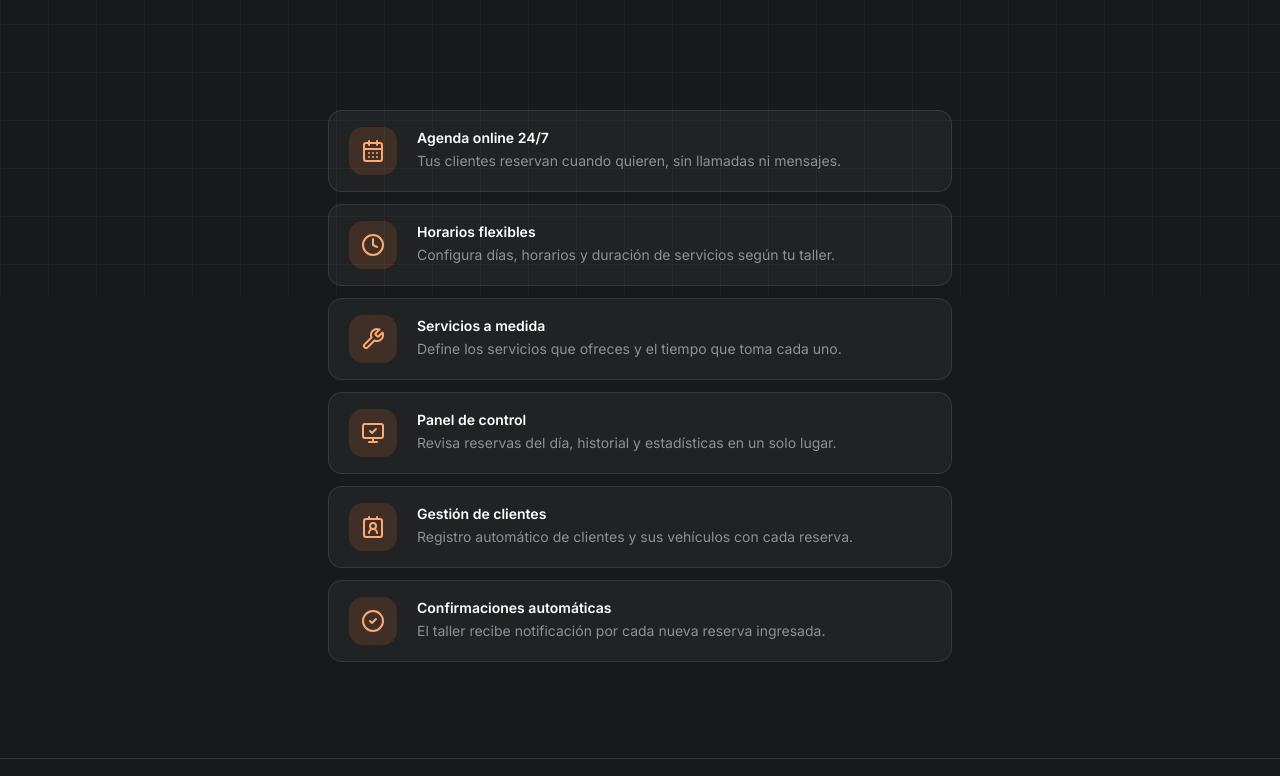
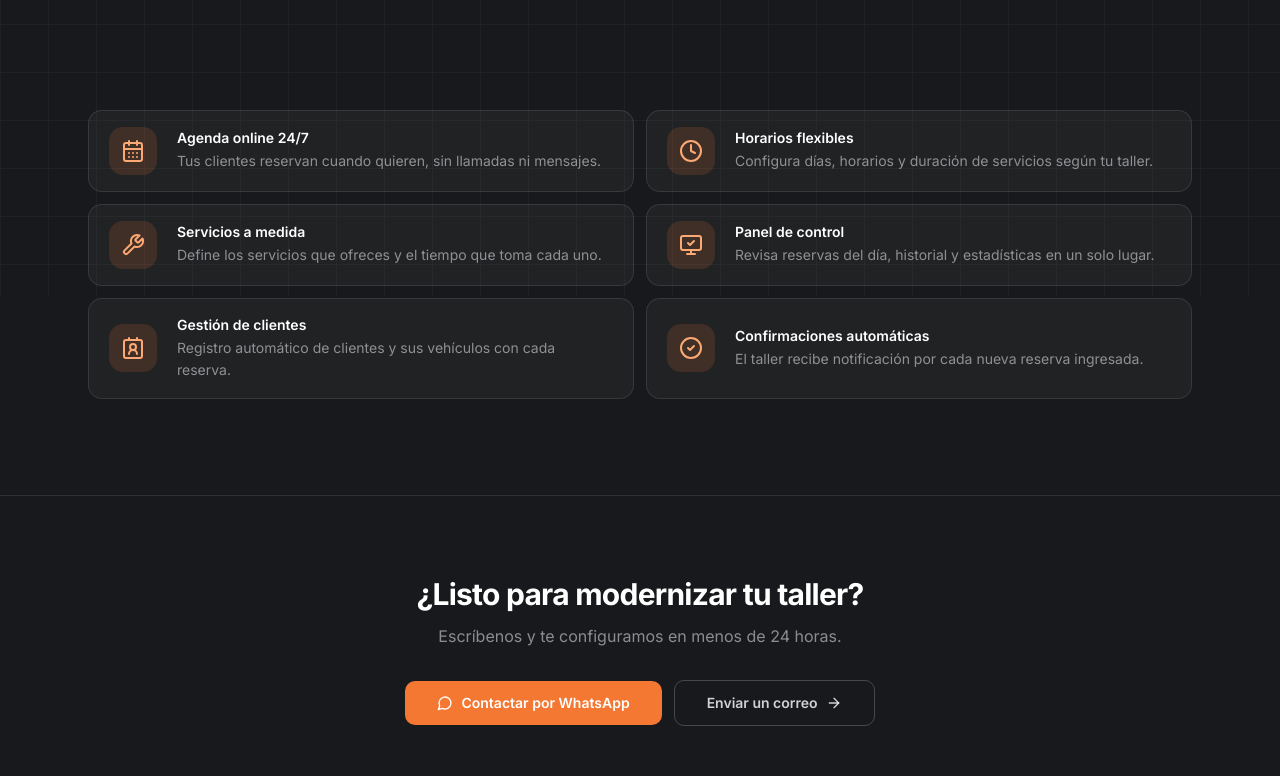
Before and after one commit to clattox/agendacar, a React (Vite) app in the folder client/: page / in a window 1280 px wide. Shown: the part 504-1280 px from the top of the page. Built offline with nearby package versions, Linux system fonts and the light colour scheme; no server answers.

Commit message:
fix: tarjetas features en 2 columnas en desktop, 1 en móvil
Co-Authored-By: Claude Sonnet 4.6 <noreply@anthropic.com>
Claude-Session: https://claude.ai/code/session_01FvUsjLsFhXhSGh1mry3qQA

```diff
--- a/client/src/pages/public/Landing.jsx
+++ b/client/src/pages/public/Landing.jsx
@@ -116,8 +116,8 @@ export default function Landing() {
       </section>
 
       {/* Features */}
-      <section className="relative mx-auto max-w-2xl px-6 pb-24">
-        <div className="flex flex-col gap-3">
+      <section className="relative mx-auto max-w-6xl px-6 pb-24">
+        <div className="grid gap-3 sm:grid-cols-2">
           {FEATURES.map(({ icon: Icon, title, desc }) => (
             <div
               key={title}
```
